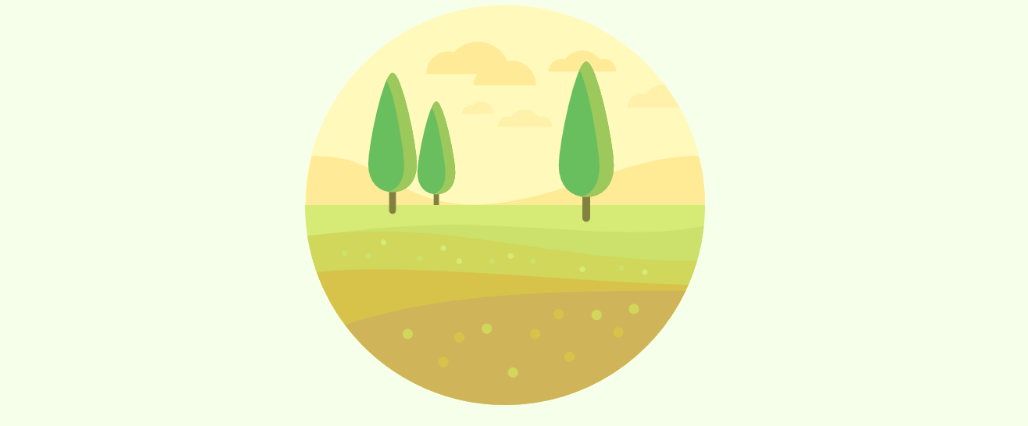
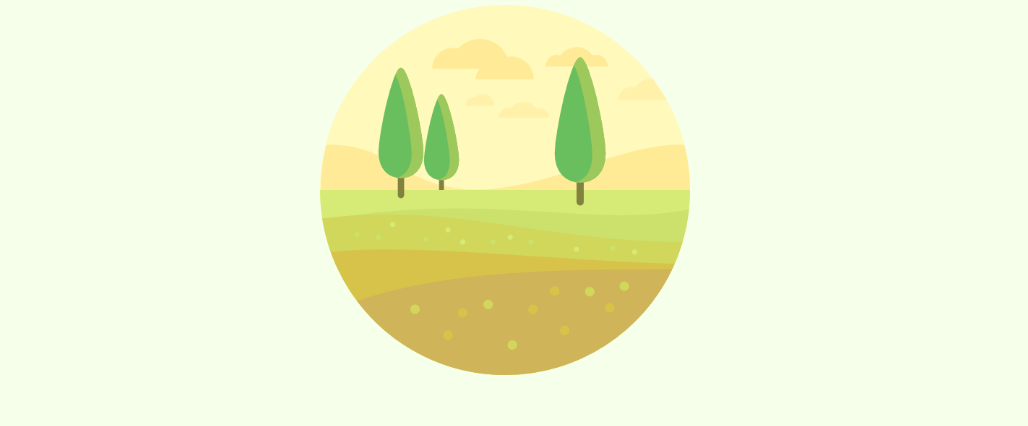
Before and after one commit to mala-biedronka/css_my-site, a plain HTML site: page index.html in a window 1280 px wide. Shown: the part 374-800 px from the top of the page, without its empty margins (135-1163 px from the left). Drawn offline with nearby package versions, Linux system fonts and the light colour scheme; a web font is replaced by a local one.

Commit message:
make top image container fluid

```diff
--- a/index.html
+++ b/index.html
@@ -44,7 +44,7 @@
             <h1 class="title-heading">I'm Iryna,</h1>
             <h1 class="title-heading">a <span class="title-underline">Web</span> Developer</h1>
         </div>
-        <div class="top-image">
+        <div class="top-image container-fluid">
             <img class="fields-img img-fluid" src="images/fields.png" alt="top image fields"/>
         </div>
     </section>
```
